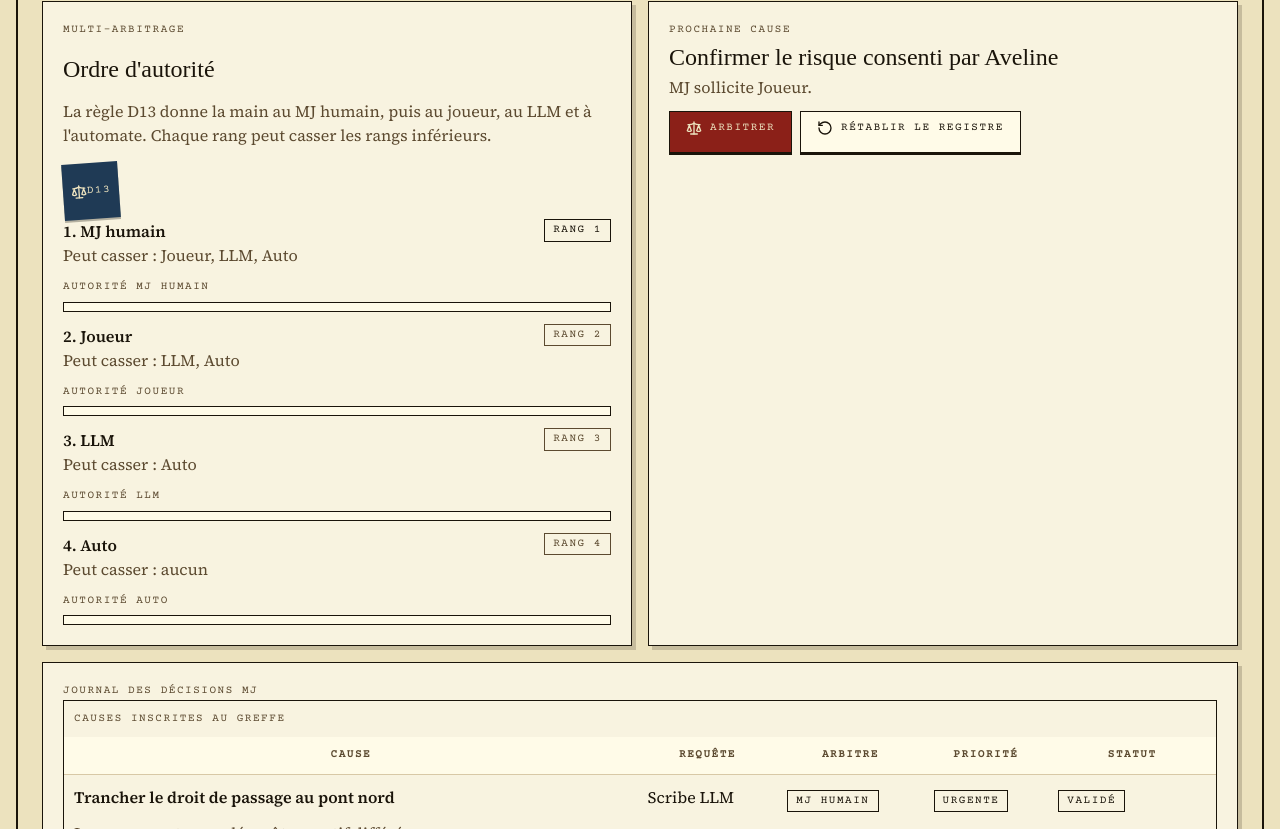
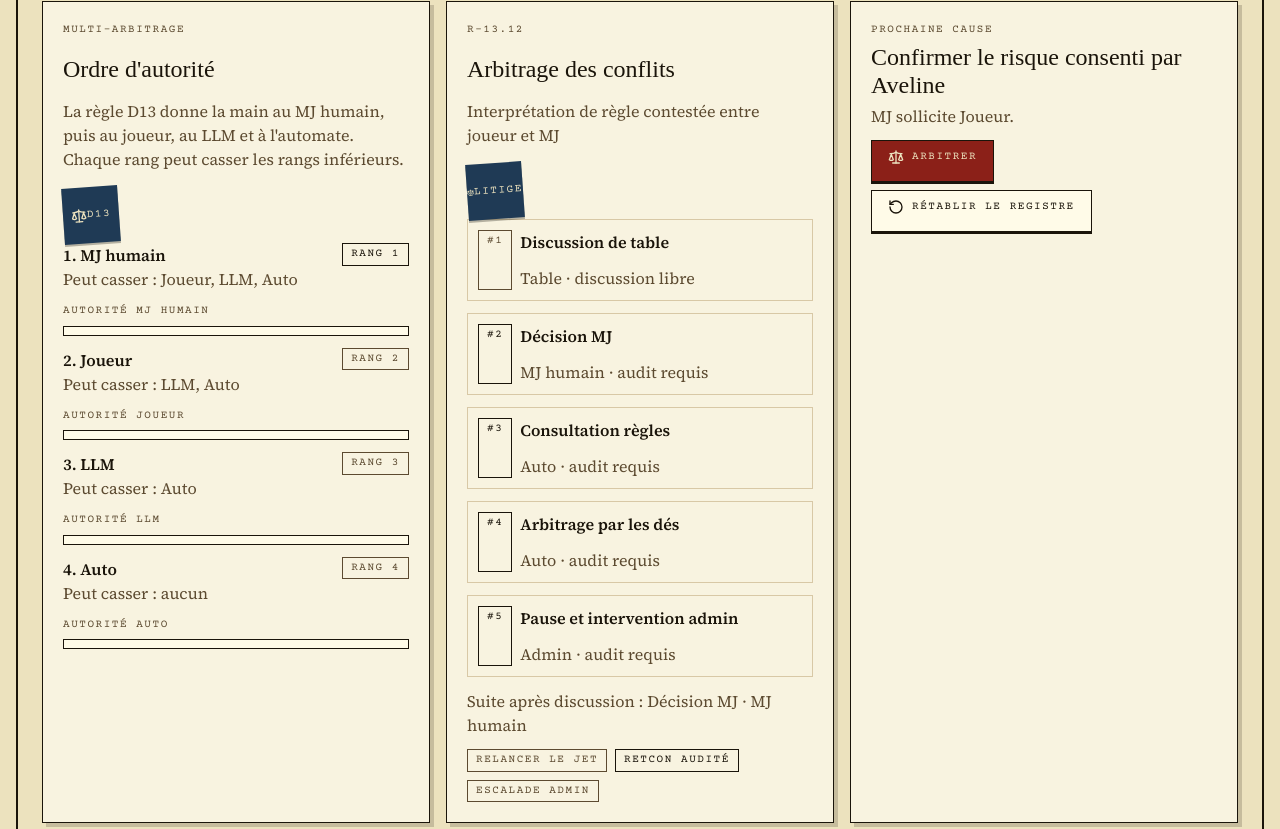
Before and after one commit to decarvalhoe/knightandwizard, a Next.js app in the folder apps/game/: page /greffe in a window 1280 px wide. Shown: the part 551-1380 px from the top of the page. Built offline with nearby package versions, Linux system fonts and the light colour scheme; no server answers; a web font is replaced by a local one.

Commit message:
feat(rules-core): #166 codify conflict arbitration

```diff
--- a/apps/game/src/app/greffe/page.tsx
+++ b/apps/game/src/app/greffe/page.tsx
@@ -5,13 +5,16 @@ import { useMemo, useState, type CSSProperties, type ReactNode } from 'react';
 
 import {
   ARBITER_PRECEDENCE,
+  buildConflictResolutionPlan,
   getPendingDecisions,
   hasArbiterAuthorityOver,
+  nextConflictResolutionStep,
   queueGmDecision,
   requestSessionRollback,
   resolveGmDecision,
   revertSessionToSequence,
   type Arbiter,
+  type ConflictResolutionActor,
   type SessionDecision,
   type SessionDecisionStatus,
   type SessionEvent,
@@ -52,6 +55,21 @@ type AuthorityRow = {
   label: string;
   rank: number;
   overrides: string;
+};
+
+type ConflictStepRow = {
+  actor: string;
+  auditRequired: boolean;
+  id: string;
+  label: string;
+  rank: number;
+};
+
+type ConflictRecourseRow = {
+  auditRequired: boolean;
+  consensusRequired: boolean;
+  id: string;
+  label: string;
 };
 
 const surfaceStyle: CSSProperties = {
@@ -229,6 +247,29 @@ export default function GreffePage() {
   const nextDecision = useMemo(() => selectNextDecisionByAuthority(state), [state]);
   const decisionRows = useMemo(() => state.decisions.map(toDecisionRow), [state]);
   const authorityRows = useMemo(() => buildAuthorityRows(), []);
+  const conflictPlan = useMemo(() => buildConflictResolutionPlan('rule_interpretation'), []);
+  const conflictRows = useMemo<ConflictStepRow[]>(
+    () =>
+      conflictPlan.steps.map((step, index) => ({
+        actor: conflictActorLabel(step.actor),
+        auditRequired: step.auditRequired,
+        id: step.id,
+        label: step.label,
+        rank: index + 1
+      })),
+    [conflictPlan]
+  );
+  const recourseRows = useMemo<ConflictRecourseRow[]>(
+    () =>
+      conflictPlan.recourses.map((recourse) => ({
+        auditRequired: recourse.auditRequired,
+        consensusRequired: recourse.consensusRequired,
+        id: recourse.id,
+        label: recourse.label
+      })),
+    [conflictPlan]
+  );
+  const activeConflictStep = nextConflictResolutionStep(['discussion_among_table']);
   const recentEvents = useMemo(() => [...state.events].slice(-8).reverse(), [state.events]);
   const rollbackTargets = useMemo(
     () =>
@@ -374,6 +415,49 @@ export default function GreffePage() {
                 />
               </div>
             ))}
+          </div>
+        </Card>
+
+        <Card>
+          <div style={heroStyle}>
+            <div style={stackStyle}>
+              <Label>R-13.12</Label>
+              <h2 style={panelTitleStyle}>Arbitrage des conflits</h2>
+              <p style={subtitleStyle}>{conflictPlan.description}</p>
+            </div>
+            <Seal>
+              <Scale aria-hidden="true" style={iconStyle} /> Litige
+            </Seal>
+          </div>
+
+          <div style={stackStyle}>
+            {conflictRows.map((row) => (
+              <div key={row.id} style={eventRowStyle}>
+                <Badge tone={row.auditRequired ? 'warn' : 'neutral'}>#{row.rank}</Badge>
+                <span style={stackStyle}>
+                  <strong>{row.label}</strong>
+                  <span style={mutedStyle}>
+                    {row.actor} · {row.auditRequired ? 'audit requis' : 'discussion libre'}
+                  </span>
+                </span>
+              </div>
+            ))}
+          </div>
+
+          <div style={{ ...stackStyle, marginTop: 12 }}>
+            <span style={mutedStyle}>
+              Suite après discussion :{' '}
+              {activeConflictStep
+                ? `${activeConflictStep.label} · ${conflictActorLabel(activeConflictStep.actor)}`
+                : 'clôturé'}
+            </span>
+            <div style={inlineStackStyle}>
+              {recourseRows.map((row) => (
+                <Badge key={row.id} tone={row.consensusRequired ? 'info' : 'neutral'}>
+                  {row.label}
+                </Badge>
+              ))}
+            </div>
           </div>
         </Card>
 
@@ -707,6 +791,12 @@ function actorLabel(actorId: string): string {
   return actorNames[actorId] ?? actorId;
 }
 
+function conflictActorLabel(actor: ConflictResolutionActor): string {
+  if (actor === 'admin') return 'Admin';
+  if (actor === 'table') return 'Table';
+  return roleLabels[actor];
+}
+
 function statusLabel(status: SessionDecisionStatus): string {
   if (status === 'approved') return 'validé';
   if (status === 'rejected') return 'rejeté';
--- a/packages/rules-core/src/arbiter.ts
+++ b/packages/rules-core/src/arbiter.ts
@@ -1,6 +1,87 @@
 export const ARBITER_PRECEDENCE = ['human_gm', 'player', 'llm', 'auto'] as const;
 
 export type Arbiter = (typeof ARBITER_PRECEDENCE)[number];
+
+export const CONFLICT_TYPES = [
+  'rule_interpretation',
+  'dice_roll_dispute',
+  'controller_decision_dispute',
+  'inter_player_pj_conflict'
+] as const;
+
+export const CONFLICT_RESOLUTION_HIERARCHY = [
+  {
+    actor: 'table',
+    auditRequired: false,
+    id: 'discussion_among_table',
+    label: 'Discussion de table'
+  },
+  {
+    actor: 'human_gm',
+    auditRequired: true,
+    id: 'gm_ruling',
+    label: 'Décision MJ'
+  },
+  {
+    actor: 'auto',
+    auditRequired: true,
+    id: 'rule_lookup',
+    label: 'Consultation règles'
+  },
+  {
+    actor: 'auto',
+    auditRequired: true,
+    id: 'dice_arbitration',
+    label: 'Arbitrage par les dés'
+  },
+  {
+    actor: 'admin',
+    auditRequired: true,
+    id: 'session_pause_for_admin_intervention',
+    label: 'Pause et intervention admin'
+  }
+] as const;
+
+export const CONFLICT_RECOURSES = [
+  {
+    auditRequired: true,
+    consensusRequired: false,
+    id: 're_roll_dice',
+    label: 'Relancer le jet'
+  },
+  {
+    auditRequired: true,
+    consensusRequired: true,
+    id: 'retcon_event',
+    label: 'Retcon audité'
+  },
+  {
+    auditRequired: true,
+    consensusRequired: false,
+    id: 'escalate_to_admin',
+    label: 'Escalade admin'
+  }
+] as const;
+
+export type ConflictType = (typeof CONFLICT_TYPES)[number];
+export type ConflictResolutionActor = Arbiter | 'admin' | 'table';
+export type ConflictResolutionStep = (typeof CONFLICT_RESOLUTION_HIERARCHY)[number];
+export type ConflictResolutionStepId = ConflictResolutionStep['id'];
+export type ConflictRecourse = (typeof CONFLICT_RECOURSES)[number];
+
+export interface ConflictResolutionPlan {
+  conflictType: ConflictType;
+  description: string;
+  recourses: readonly ConflictRecourse[];
+  steps: readonly ConflictResolutionStep[];
+}
+
+const CONFLICT_DESCRIPTIONS: Record<ConflictType, string> = {
+  controller_decision_dispute: 'Décision de contrôleur contestée par un joueur ou le MJ',
+  dice_roll_dispute: 'Jet contesté, erreur de lancer ou soupçon de triche',
+  inter_player_pj_conflict: 'Conflit PJ/PJ ou désaccord de table',
+  rule_interpretation: 'Interprétation de règle contestée entre joueur et MJ'
+};
 
 const AUTHORITY_SCORE = new Map<Arbiter, number>(
   ARBITER_PRECEDENCE.map((arbiter, index) => [arbiter, ARBITER_PRECEDENCE.length - index])
@@ -14,6 +95,29 @@ export function hasArbiterAuthorityOver(left: Arbiter, right: Arbiter): boolean
   return compareArbiterAuthority(left, right) > 0;
 }
 
+export function buildConflictResolutionPlan(conflictType: ConflictType): ConflictResolutionPlan {
+  const description = CONFLICT_DESCRIPTIONS[conflictType];
+
+  if (description === undefined) {
+    throw new Error(`Unknown conflict type: ${conflictType}`);
+  }
+
+  return {
+    conflictType,
+    description,
+    recourses: CONFLICT_RECOURSES,
+    steps: CONFLICT_RESOLUTION_HIERARCHY
+  };
+}
+
+export function nextConflictResolutionStep(
+  completedSteps: readonly ConflictResolutionStepId[]
+): ConflictResolutionStep | undefined {
+  const completed = new Set(completedSteps);
+
+  return CONFLICT_RESOLUTION_HIERARCHY.find((step) => !completed.has(step.id));
+}
+
 function authorityScore(arbiter: Arbiter): number {
   const score = AUTHORITY_SCORE.get(arbiter);
   if (score === undefined) {
```
Also changed, not shown: 1 other file (tests, documents, lock files or other folders).
